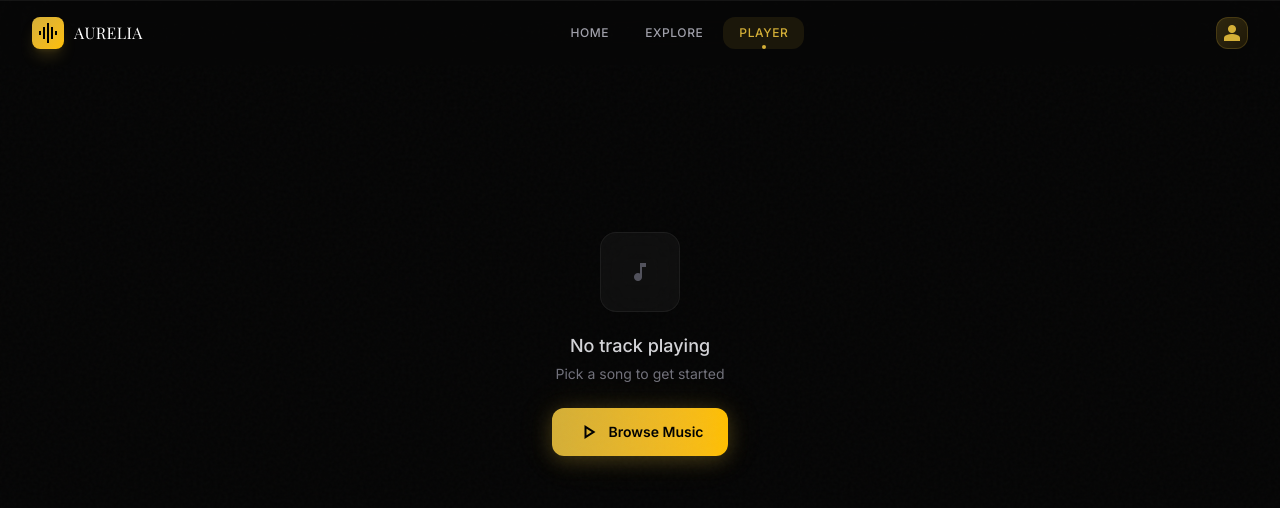
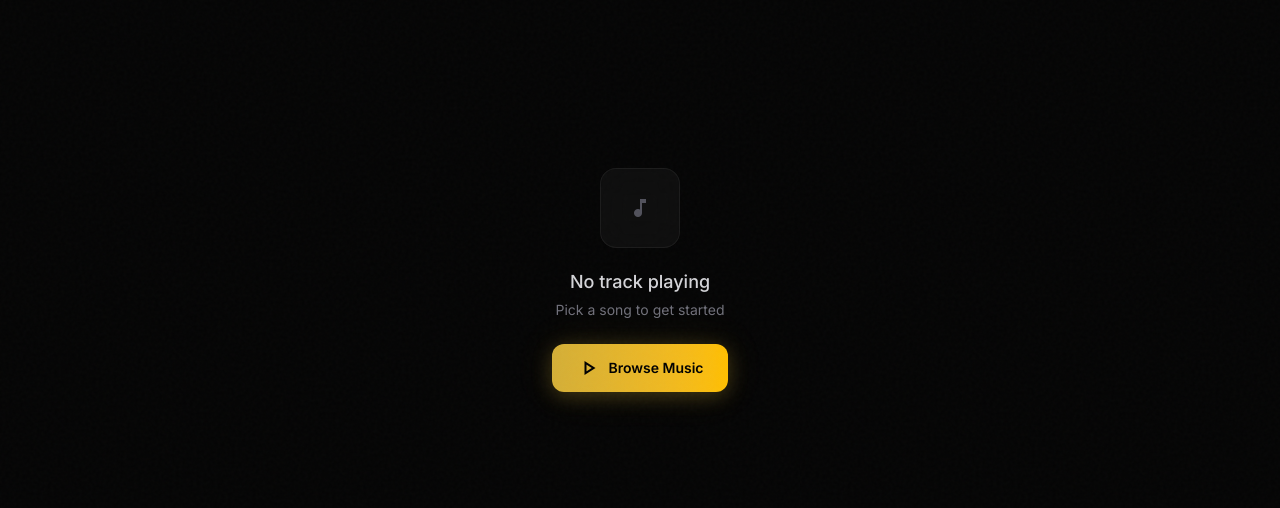
Before and after one commit to piyush00110/Music, a Next.js app: page /player in a window 1280 px wide. Shown: the top 508 px of the page. Built offline with nearby package versions, Linux system fonts and the light colour scheme; a web font is replaced by a local one.

Commit message:
fix: hide main header/nav on player page, add LayoutShell for route-aware rendering

```diff
--- a/src/app/layout.tsx
+++ b/src/app/layout.tsx
@@ -3,9 +3,7 @@ import { Inter, Playfair_Display } from "next/font/google";
 import "./globals.css";
 import { PlayerProvider } from "@/lib/PlayerContext";
 import { SearchProvider } from "@/lib/SearchContext";
-import Header from "@/components/Header";
-import BottomNav from "@/components/BottomNav";
-import NowPlayingBar from "@/components/NowPlayingBar";
+import LayoutShell from "@/components/LayoutShell";
 import ErrorBoundary from "@/components/ErrorBoundary";
 
 const inter = Inter({
@@ -39,10 +37,9 @@ export default function RootLayout({
       <body className="min-h-full flex flex-col bg-[#050505] text-[#e5e2e1] noise-bg">
         <SearchProvider>
           <PlayerProvider>
-            <Header />
-            <main className="flex-1 pt-16 pb-28 md:pb-20"><ErrorBoundary>{children}</ErrorBoundary></main>
-            <NowPlayingBar />
-            <BottomNav />
+            <ErrorBoundary>
+              <LayoutShell>{children}</LayoutShell>
+            </ErrorBoundary>
           </PlayerProvider>
         </SearchProvider>
       </body>
--- /dev/null
+++ b/src/components/LayoutShell.tsx
@@ -0,0 +1,22 @@
+'use client';
+
+import { usePathname } from 'next/navigation';
+import Header from '@/components/Header';
+import BottomNav from '@/components/BottomNav';
+import NowPlayingBar from '@/components/NowPlayingBar';
+
+export default function LayoutShell({ children }: { children: React.ReactNode }) {
+  const path = usePathname();
+  const isPlayer = path === '/player';
+
+  return (
+    <>
+      {!isPlayer && <Header />}
+      <main className={`flex-1 ${isPlayer ? '' : 'pt-16 pb-28 md:pb-20'}`}>
+        {children}
+      </main>
+      {!isPlayer && <NowPlayingBar />}
+      {!isPlayer && <BottomNav />}
+    </>
+  );
+}
```
